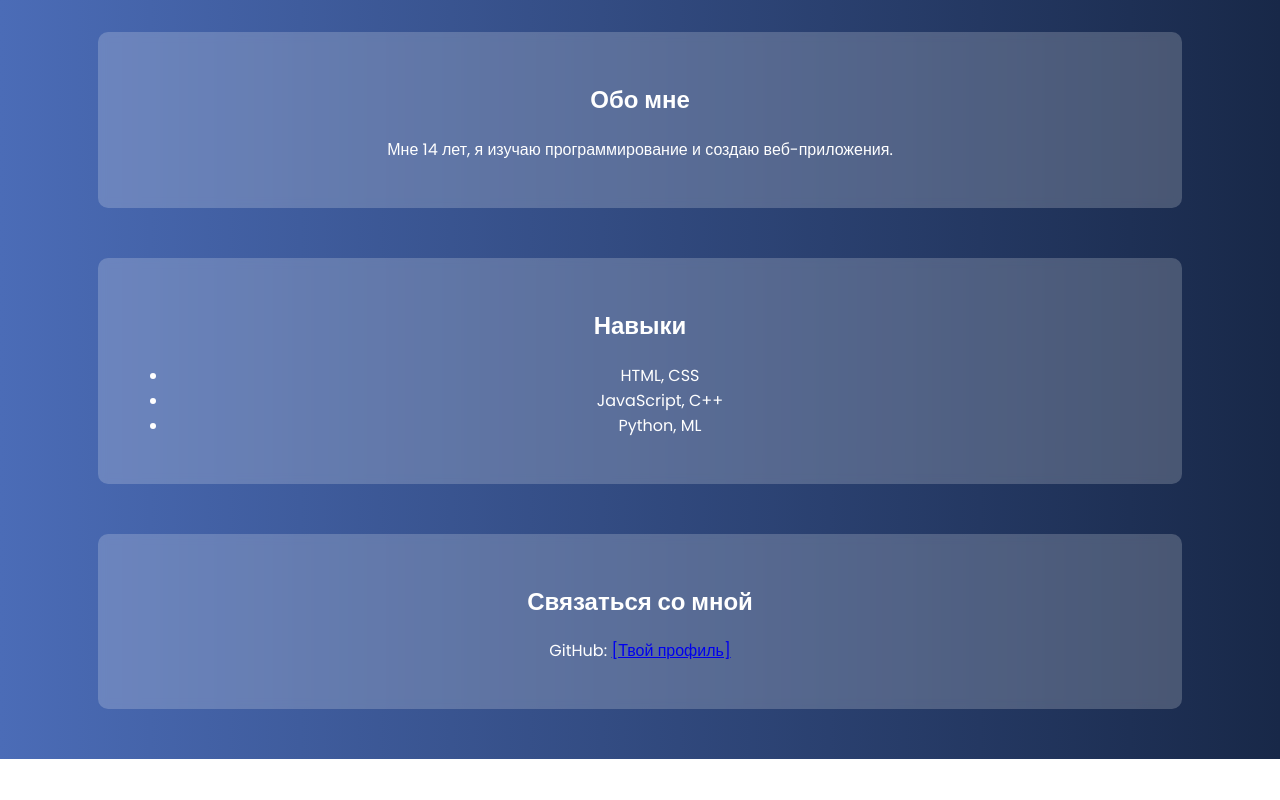
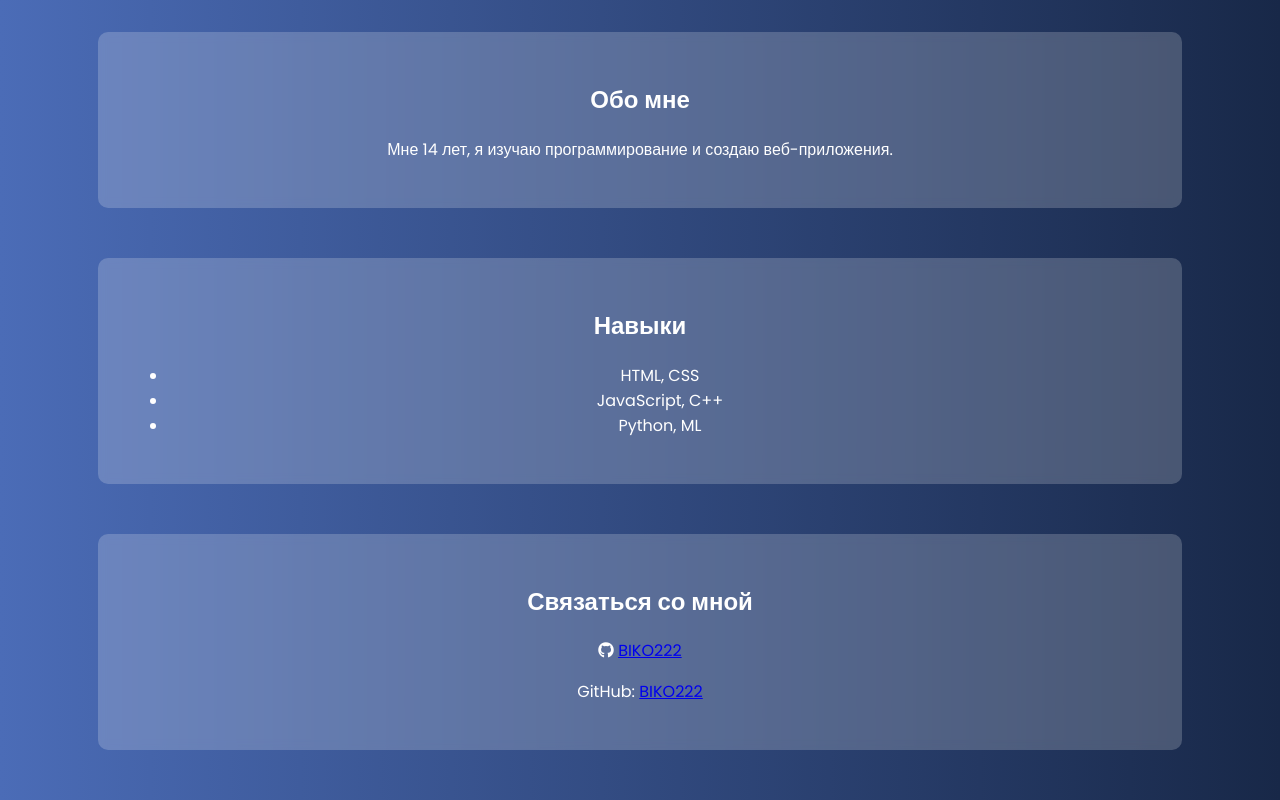
Before and after one commit to BIKO222/Beibarys, a plain HTML site: page index.html in a window 1280 px wide. Shown: the part 818-1618 px from the top of the page. Before the commit the page ends 1577 px from the top, so only its background shows below. Drawn offline with Linux system fonts and the light colour scheme.

Commit message:
Update index.html

```diff
--- a/index.html
+++ b/index.html
@@ -6,6 +6,9 @@
     <title>Резюме - Бейбарыс Аскар</title>
     <link rel="stylesheet" href="style.css">
     <link rel="stylesheet" href="https://fonts.googleapis.com/css2?family=Poppins:wght@300;400;600&display=swap">
+    <link rel="stylesheet" href="https://cdnjs.cloudflare.com/ajax/libs/font-awesome/6.0.0/css/all.min.css">
+
+
 </head>
 <body>
 
@@ -36,10 +39,16 @@
         </ul>
     </section>
 
-    <section id="contact">
-        <h2>Связаться со мной</h2>
-        <p>GitHub: <a href="#">[Твой профиль]</a></p>
-    </section>
+   <section id="contact">
+    <h2>Связаться со мной</h2>
+       <p>
+    <i class="fab fa-github"></i>
+    <a href="https://github.com/BIKO222" target="_blank">BIKO222</a>
+</p>
+
+    <p>GitHub: <a href="https://github.com/BIKO222" target="_blank">BIKO222</a></p>
+</section>
+
 
     <script src="script.js"></script>
 </body>
```
